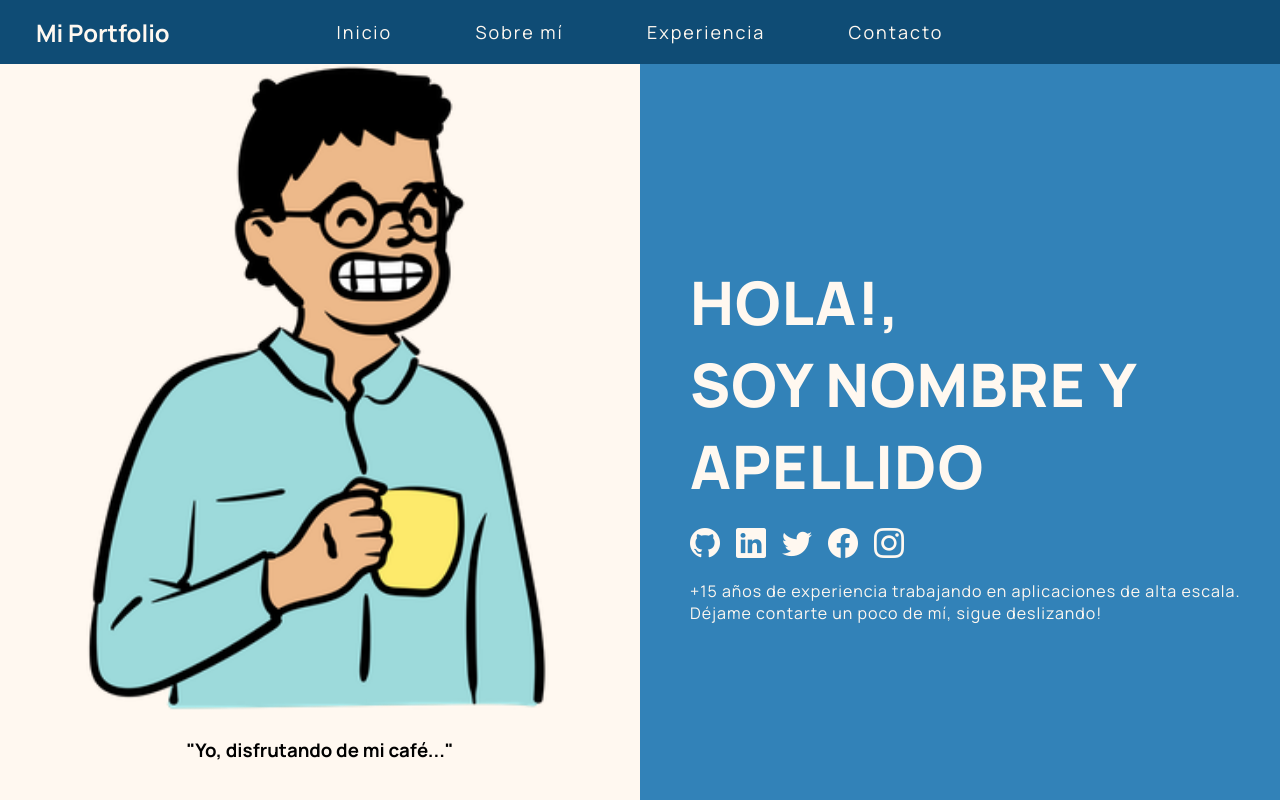
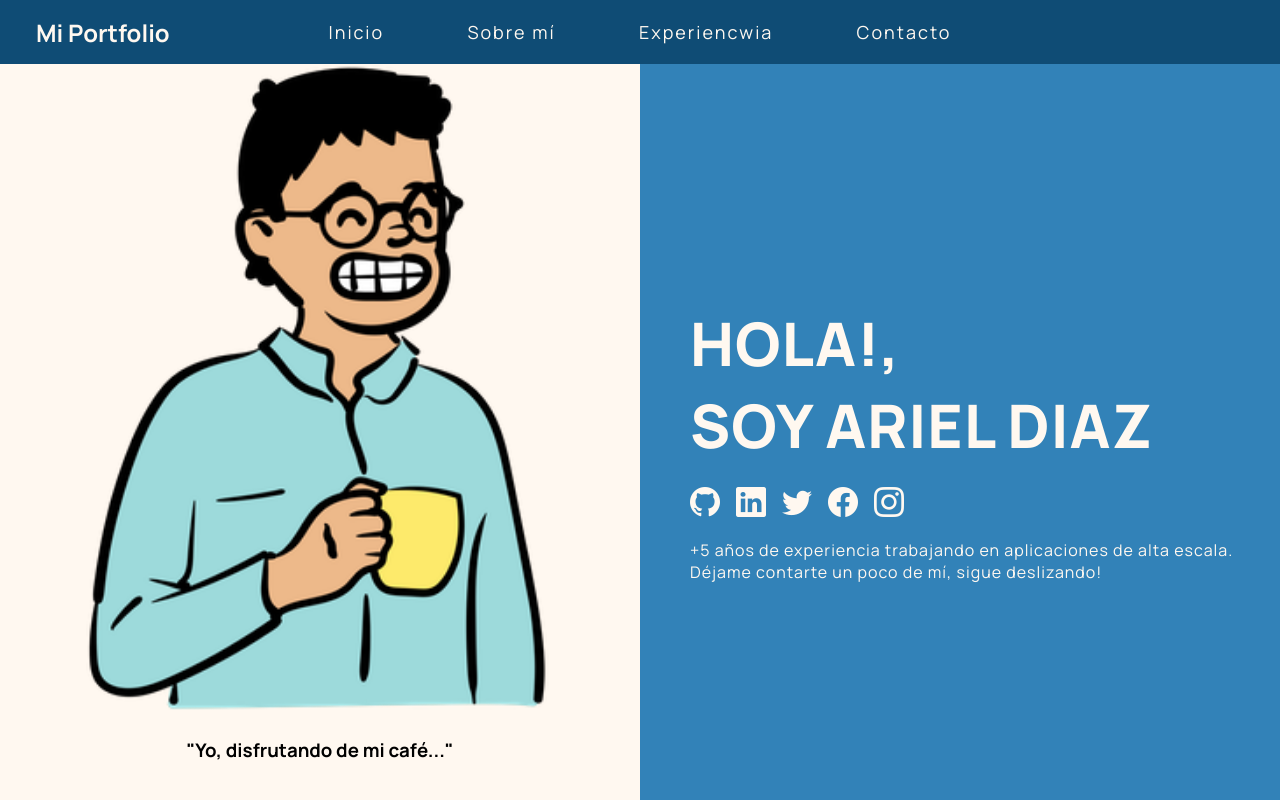
Before and after one commit to arieldiazjjy/porfolio-template, a plain HTML site: page index.html in a window 1280 px wide. Shown: the top 800 px of the page. Drawn offline with nearby package versions, Linux system fonts and the light colour scheme.

Commit message:
cambio nombre

```diff
--- a/index.html
+++ b/index.html
@@ -20,7 +20,7 @@
           <a href="#about">Sobre mí</a>
         </li>
         <li class="menu-item">
-          <a href="#projects">Experiencia</a>
+          <a href="#projects">Experiencwia</a>
         </li>
         <li class="menu-item">
           <a href="#contact">Contacto</a>
@@ -38,16 +38,16 @@
     </div>
     <div class="half-section text-section">
       <div class="introduction">
-        <h1 class="title">Hola!, <br> Soy Nombre y Apellido </h1>
+        <h1 class="title">Hola!, <br> Soy Ariel Diaz </h1>
         <ul class="socials">
-          <li><a class="socials-icon" href=""><i class="bi bi-github"></i></a></li>
+          <li><a class="socials-icon" href="https://github.com/arieldiazjjy/porfolio-template"><i class="bi bi-github"></i></a></li>
           <li><a class="socials-icon" href=""><i class="bi bi-linkedin"></i></a></li>
           <li><a class="socials-icon" href=""><i class="bi bi-twitter"></i></a></li>
           <li><a class="socials-icon" href=""><i class="bi bi-facebook"></i></a></li>
           <li><a class="socials-icon" href=""><i class="bi bi-instagram"></i></a></li>
         </ul>
 
-        <p class="description">+15 años de experiencia trabajando en aplicaciones de alta escala. <br> Déjame contarte un poco de mí, sigue deslizando!</p>
+        <p class="description">+5 años de experiencia trabajando en aplicaciones de alta escala. <br> Déjame contarte un poco de mí, sigue deslizando!</p>
       </div>
 
     </div>
```
